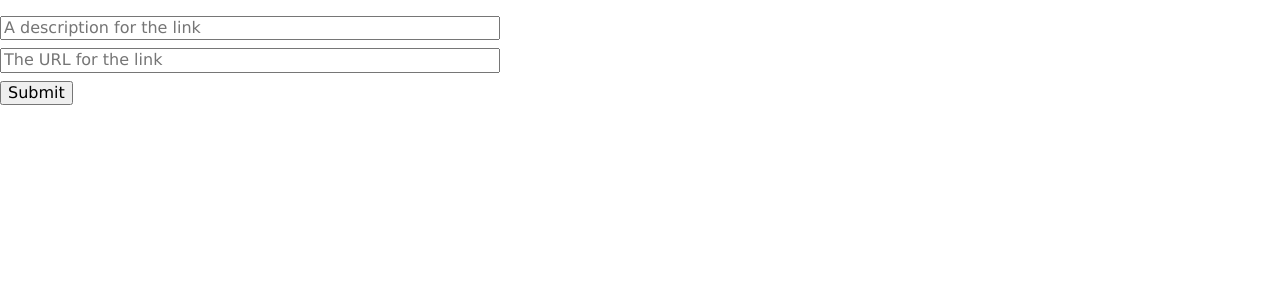
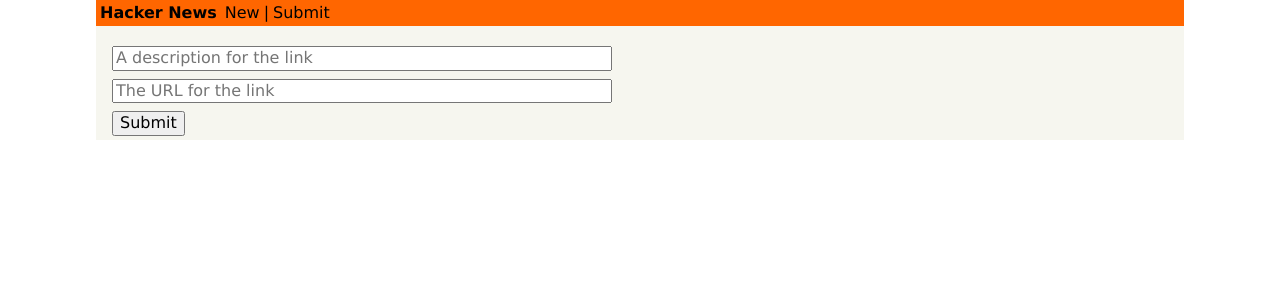
Before and after one commit to Ernoff/apollo-tutorial, a React (Create React App) app in the folder hackernews-react-apollo/: page /create in a window 1280 px wide. Shown: the top 300 px of the page. Built offline with nearby package versions, Linux system fonts and the light colour scheme.

Commit message:
Routing done

```diff
--- a/hackernews-react-apollo/public/index.html
+++ b/hackernews-react-apollo/public/index.html
@@ -10,7 +10,7 @@
     -->
     <link rel="manifest" href="%PUBLIC_URL%/manifest.json">
     <link rel="shortcut icon" href="%PUBLIC_URL%/favicon.ico">
-    <link rel="stylesheet" href="https://unpkg.com/tachyons@4.2.1/css/tachyons.min.css" />
+    <link rel="stylesheet" href="https://unpkg.com/tachyons@4.2.1/css/tachyons.min.css" >
     <!--
       Notice the use of %PUBLIC_URL% in the tags above.
       It will be replaced with the URL of the `public` folder during the build.
--- a/hackernews-react-apollo/src/components/App.js
+++ b/hackernews-react-apollo/src/components/App.js
@@ -3,12 +3,22 @@
 // import '../styles/App.css';
 import LinkList from './LinkList'
 import CreateLink from "./CreateLink";
+import Header from "./Header";
+import { Switch, Route } from 'react-router-dom'
 
 
 class App extends Component {
   render() {
     return (
-      <CreateLink />
+      <div className='center w85'>
+        <Header />
+        <div className='ph3 pv1 background-gray'>
+          <Switch>
+            <Route exact path='/' component={LinkList} />
+            <Route exact path='/create' component={CreateLink} />
+          </Switch>
+        </div>
+      </div>
     );
   }
 }
--- a/hackernews-react-apollo/src/components/CreateLink.js
+++ b/hackernews-react-apollo/src/components/CreateLink.js
@@ -42,6 +42,7 @@
         url
       }
     })
+    this.props.history.push('/')
   }
 }
 
--- /dev/null
+++ b/hackernews-react-apollo/src/components/Header.js
@@ -0,0 +1,22 @@
+import React, { Component } from 'react'
+import { Link } from 'react-router-dom'
+import { withRouter } from 'react-router'
+
+class Header extends Component {
+  render(){
+    return(
+      <div className='flex pa1 justify-between nowrap orange'>
+        <div className='flex flex-fixed black'>
+          <div className='fw7 mr1'>
+          Hacker News
+          </div>
+          <Link to='/' className='ml1 no-underline black'>New</Link>
+          <div className='ml1'>|</div>
+          <Link to='/create' className='ml1 no-underline black'>Submit</Link>
+        </div>
+      </div>
+    )
+  }
+}
+
+export default withRouter(Header)
--- a/hackernews-react-apollo/src/index.js
+++ b/hackernews-react-apollo/src/index.js
@@ -9,6 +9,8 @@
 import { HttpLink } from 'apollo-link-http'
 import { InMemoryCache } from 'apollo-cache-inmemory'
 
+import { BrowserRouter } from 'react-router-dom'
+
 const httpLink = new HttpLink({uri: 'https://api.graph.cool/simple/v1/cjc6kt4kn05am0128e411za60'})
 
 const client = new ApolloClient({
@@ -17,9 +19,11 @@
 })
 
 ReactDOM.render(
-  <ApolloProvider client={client}>
-  <App />
-  </ApolloProvider>
+  <BrowserRouter>
+    <ApolloProvider client={client}>
+      <App />
+    </ApolloProvider>
+  </BrowserRouter>
   , document.getElementById('root'));
 
 registerServiceWorker();
```
